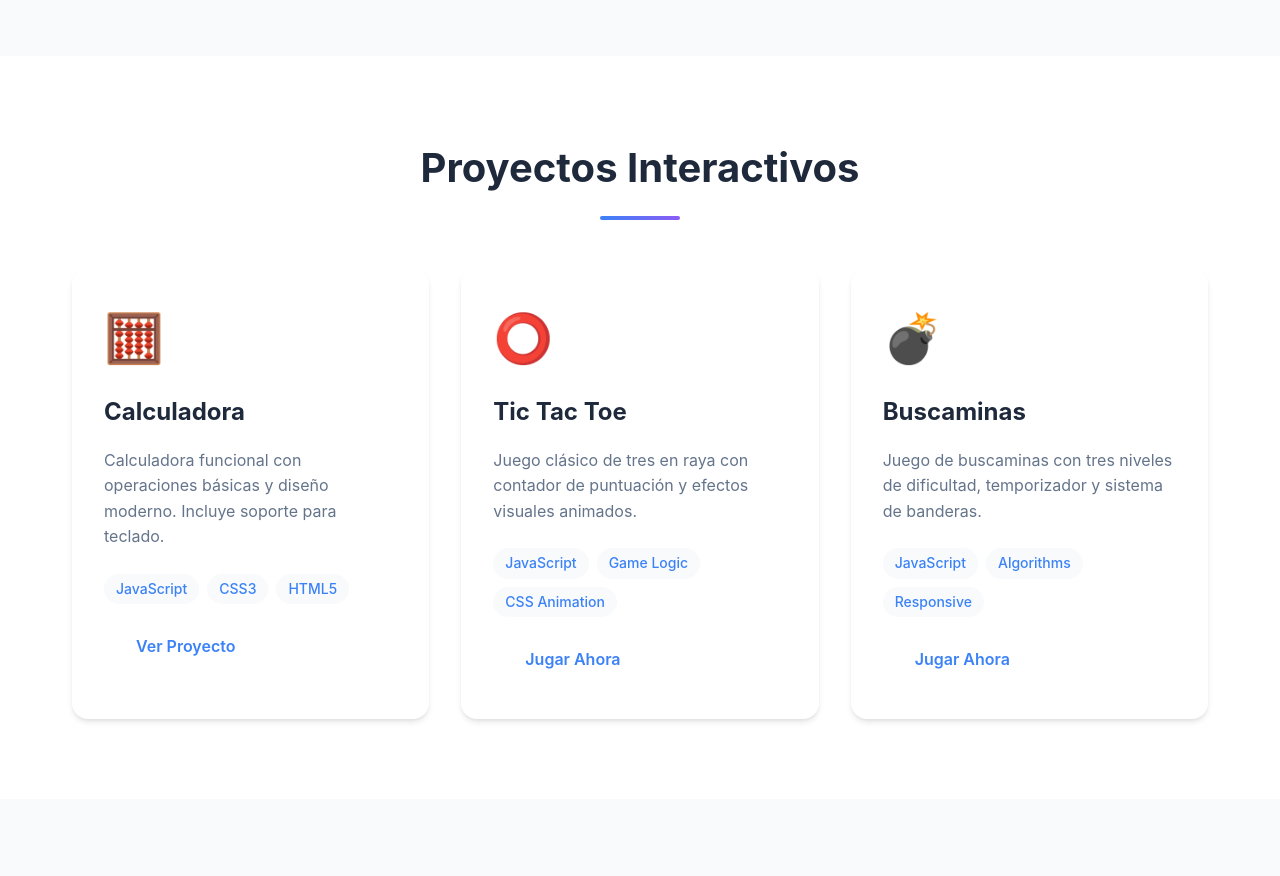
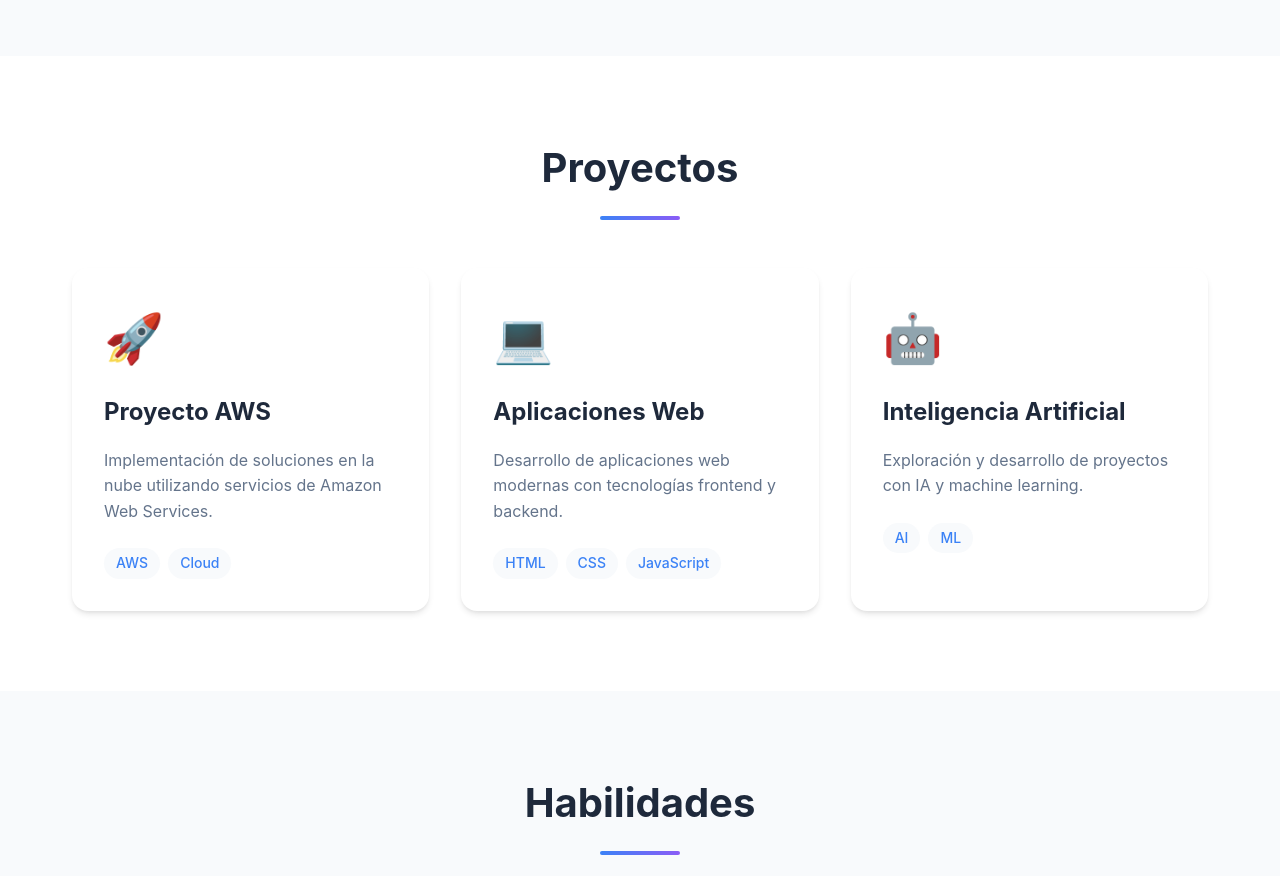
Before and after one commit to danielbullox/danielbullongreiner.github.io, a plain HTML site: page index.html in a window 1280 px wide. Shown: the part 1180-2056 px from the top of the page. Drawn offline with Linux system fonts and the light colour scheme.

Commit message:
Add files via upload

```diff
--- a/index.html
+++ b/index.html
@@ -66,40 +66,35 @@
 
         <section id="proyectos" class="projects">
             <div class="container">
-                <h2 class="section-title">Proyectos Interactivos</h2>
+                <h2 class="section-title">Proyectos</h2>
                 <div class="projects-grid">
                     <article class="project-card">
-                        <div class="project-icon">🧮</div>
-                        <h3>Calculadora</h3>
-                        <p>Calculadora funcional con operaciones básicas y diseño moderno. Incluye soporte para teclado.</p>
+                        <div class="project-icon">🚀</div>
+                        <h3>Proyecto AWS</h3>
+                        <p>Implementación de soluciones en la nube utilizando servicios de Amazon Web Services.</p>
                         <div class="project-tags">
-                            <span class="tag">JavaScript</span>
-                            <span class="tag">CSS3</span>
-                            <span class="tag">HTML5</span>
+                            <span class="tag">AWS</span>
+                            <span class="tag">Cloud</span>
                         </div>
-                        <a href="proyectos/calculadora/index.html" class="btn btn-primary" style="margin-top: 1rem; display: inline-block;">Ver Proyecto</a>
                     </article>
                     <article class="project-card">
-                        <div class="project-icon">⭕</div>
-                        <h3>Tic Tac Toe</h3>
-                        <p>Juego clásico de tres en raya con contador de puntuación y efectos visuales animados.</p>
+                        <div class="project-icon">💻</div>
+                        <h3>Aplicaciones Web</h3>
+                        <p>Desarrollo de aplicaciones web modernas con tecnologías frontend y backend.</p>
                         <div class="project-tags">
+                            <span class="tag">HTML</span>
+                            <span class="tag">CSS</span>
                             <span class="tag">JavaScript</span>
-                            <span class="tag">Game Logic</span>
-                            <span class="tag">CSS Animation</span>
                         </div>
-                        <a href="proyectos/tic-tac-toe/index.html" class="btn btn-primary" style="margin-top: 1rem; display: inline-block;">Jugar Ahora</a>
                     </article>
                     <article class="project-card">
-                        <div class="project-icon">💣</div>
-                        <h3>Buscaminas</h3>
-                        <p>Juego de buscaminas con tres niveles de dificultad, temporizador y sistema de banderas.</p>
+                        <div class="project-icon">🤖</div>
+                        <h3>Inteligencia Artificial</h3>
+                        <p>Exploración y desarrollo de proyectos con IA y machine learning.</p>
                         <div class="project-tags">
-                            <span class="tag">JavaScript</span>
-                            <span class="tag">Algorithms</span>
-                            <span class="tag">Responsive</span>
+                            <span class="tag">AI</span>
+                            <span class="tag">ML</span>
                         </div>
-                        <a href="proyectos/buscaminas/index.html" class="btn btn-primary" style="margin-top: 1rem; display: inline-block;">Jugar Ahora</a>
                     </article>
                 </div>
             </div>
```
